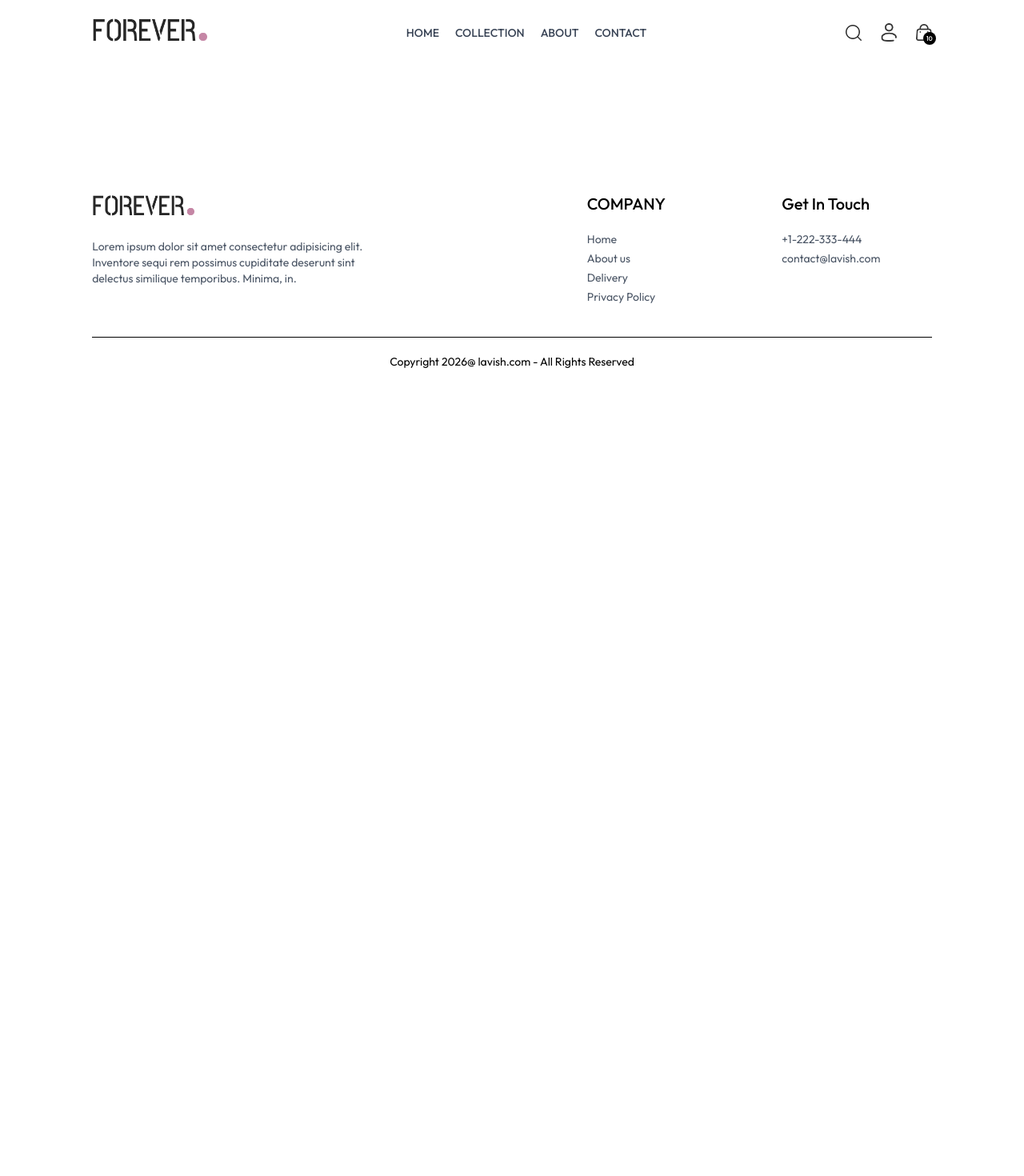
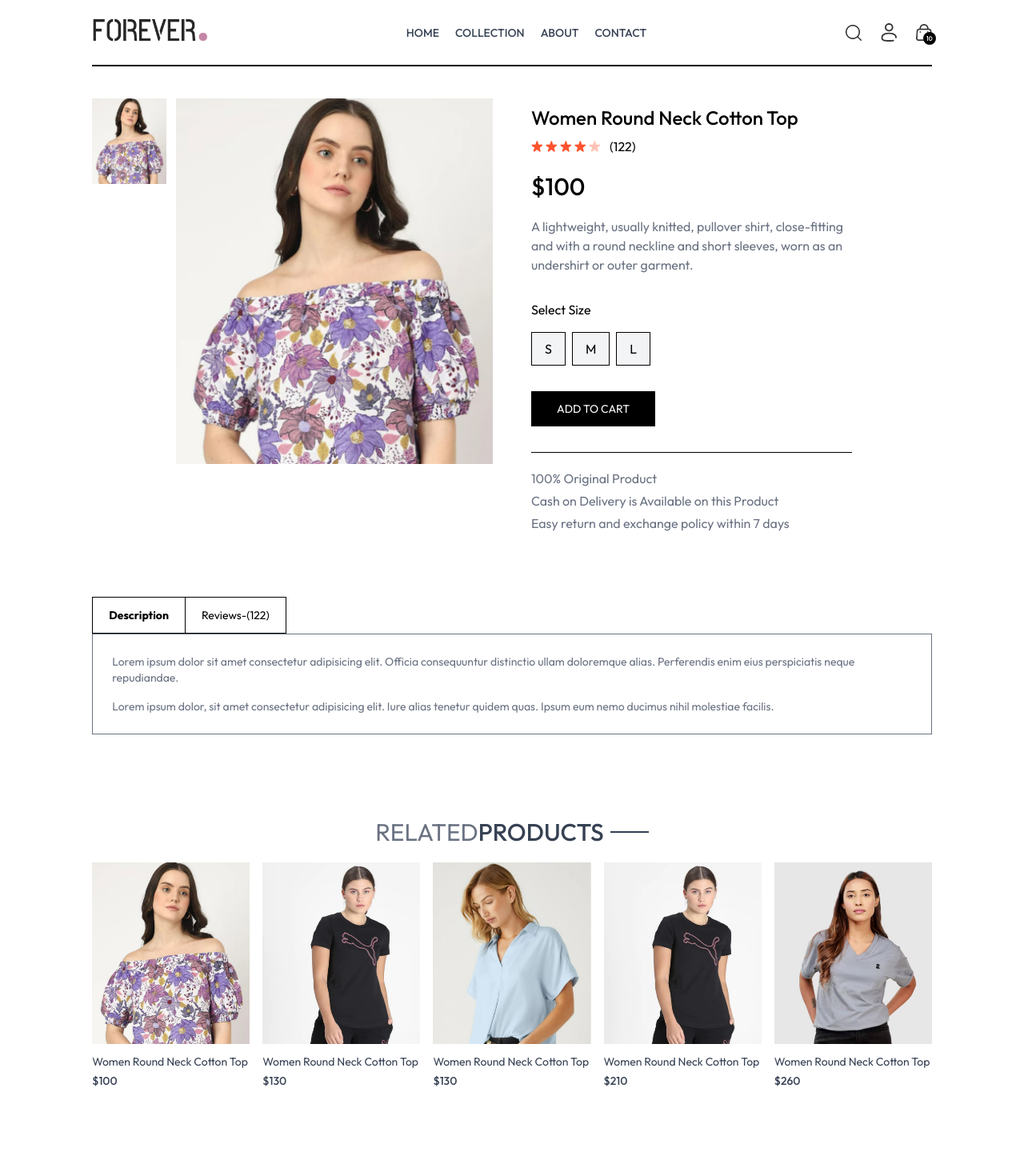
Before and after one commit to lavishawasthi/Ecommerce-site, a React (Vite) app: page /product/aaaaa in a window 1280 px wide. Shown: the top 1470 px of the page at 80% size. Before the commit the page ends 800 px from the top, so only its background shows below. Built offline with nearby package versions, Linux system fonts and the light colour scheme.

Commit message:
completed the product page along withe the search funcy=tion in collection page

```diff
--- a/src/App.jsx
+++ b/src/App.jsx
@@ -11,11 +11,13 @@
 import Product from './pages/Product'
 import Navbar from './components/Navbar'
 import Footer from './components/Footer'
+import SearchBar from './components/SearchBar'
 
 const App = () => {
   return (
     <div className='px-4 sm:px-[5vw] mp:px-[7vw] lg:px-[9vw]'>
       <Navbar/>
+      <SearchBar/>
       <Routes>
       <Route path='/' element={<Home/>}/>
       <Route path='/collection' element={<Collection/>}/>
@@ -25,7 +27,7 @@
       <Route path='/login' element={<Login/>}/>
       <Route path='/orders' element={<Orders/>}/>
       <Route path='/placeorders' element={<PlaceOrder/>}/>
-      <Route path='/product' element={<Product/>}/>
+      <Route path='/product/:productId' element={<Product/>}/>
 
       </Routes>
       <Footer/>
--- a/src/components/Navbar.jsx
+++ b/src/components/Navbar.jsx
@@ -1,8 +1,10 @@
-import React, { useState } from 'react'
+import React, { useContext, useState } from 'react'
 import {assets} from '../assets/assets'
 import {Link, NavLink} from 'react-router-dom'
+import { ShopContext } from '../context/ShopContext';
 const Navbar = () => {
   const [visible,setVisible] = useState(false);
+  const {setShowSearch}=useContext(ShopContext);
   return (
     <div className='flex items-center justify-between py-5 font-medium'>
       <Link to='/'>
@@ -27,7 +29,7 @@
         </NavLink>
       </ul>
       <div className='flex items-center gap-6'>
-        <img src={assets.search_icon} className='w-5 cursor-pointer' alt="seacrch-icon"/>
+        <img onClick={()=>setShowSearch(true)} src={assets.search_icon} className='w-5 cursor-pointer' alt="seacrch-icon"/>
         <div className='group relative'>
           <img className='w-5 cursor-pointer' src={assets.profile_icon} alt="profile-icon"/>
           <div className='group-hover:block hidden absolute dropdown-menu right-0 pt-4'>
--- /dev/null
+++ b/src/components/RelatedProducts.jsx
@@ -0,0 +1,36 @@
+import React, { useContext, useEffect, useState } from 'react'
+import { ShopContext } from '../context/ShopContext'
+import Title from './Title.jsx'
+import ProductItem from '../components/ProductItem';
+import { Link } from 'react-router-dom';
+
+const RelatedProducts = ({category,subCategory}) => {
+    const {products}=useContext(ShopContext);
+    const [related,setRelated]=useState([]);
+    useEffect(()=>{
+        if(products.length>0){
+            let productsCopy=products.slice();
+            productsCopy=productsCopy.filter((item)=> category===item.category );
+            productsCopy=productsCopy.filter((item)=> subCategory===item.subCategory );
+            setRelated(productsCopy.slice(0,5));
+        }
+    },[products])
+
+  return (
+    <div className='my-24'>
+        <div className='text-center text-3xl py-2'>
+            <Title text1={'RELATED'} text2={'PRODUCTS'} />
+        </div>
+        <div className='grid grid-cols-2 sm:grid-cols-3 md:grid-cols-4 lg:grid-cols-5 gap-4 gap-y-6'>
+            {related.map((item,index)=>(
+                <Link to={`/product/${item._id}`} onClick={() => window.scrollTo({ top: 0, behavior: "smooth" })}>
+                <ProductItem key={index} name={item.name} id={item._id} price={item.price} image={item.image}/>
+                </Link>
+            ))}
+        </div>
+
+    </div>
+  )
+}
+
+export default RelatedProducts
--- /dev/null
+++ b/src/components/SearchBar.jsx
@@ -0,0 +1,31 @@
+import React, { useContext, useEffect, useState } from 'react'
+import { ShopContext } from '../context/ShopContext'
+import { assets } from '../assets/assets';
+import { useLocation } from 'react-router-dom';
+
+const SearchBar = () => {
+    const {search,setSearch,showSearch,setShowSearch}= useContext(ShopContext);
+    const [visible,setVisible]=useState(false);
+    const location=useLocation();
+
+    useEffect(()=>{
+        if(location.pathname.includes('/collection') && showSearch){
+            setVisible(true);
+        }else{
+            setVisible(false);
+        }
+    },[location,showSearch])
+
+  return showSearch && visible?(
+    <div className='border-t border-b bg-gray-50 text-center'>
+        <div className='inline-flex items-centerjustify-center border border-gray-400 px-5 py-2 my-5 mx-3 rounded-full w-3/4 sm:w-1/2'>
+            <input value={search} onChange={(e)=>setSearch(e.target.value)} className='flex-1 outline-none bg-inherit text-sm' type='text' placeholder='Search'/>
+            <img className='w-4' src={assets.search_icon} alt=""/>
+        </div>
+        <img onClick={()=>setShowSearch(false)} className='inline w-3 cursor-pointer' src={assets.cross_icon} alt=""/>
+
+    </div>
+  ):null;
+}
+
+export default SearchBar
--- a/src/context/ShopContext.jsx
+++ b/src/context/ShopContext.jsx
@@ -1,4 +1,4 @@
-import { createContext } from "react";
+import { createContext, useState } from "react";
 import { products } from "../assets/assets";
 export const ShopContext = createContext();
 
@@ -6,8 +6,10 @@
 
     const currency='$';
     const delivery_fee=10;
+    const [search,setSearch]=useState('');
+    const [showSearch,setShowSearch]=useState(false);
     const value={
-        products,currency,delivery_fee
+        products,currency,delivery_fee,search,setSearch,showSearch,setShowSearch
     }
     return(
         <ShopContext.Provider value={value}>
--- a/src/index.css
+++ b/src/index.css
@@ -12,6 +12,9 @@
   font-weight: 400;
   font-style: normal;
 }
+::-webkit-scrollbar{
+  display:none;
+}
 @media (max-width:640px){
   a.active{
     background-color: black ;
--- a/src/pages/Collection.jsx
+++ b/src/pages/Collection.jsx
@@ -5,7 +5,7 @@
 import ProductItem from '../components/ProductItem';
 
 const Collection = () => {
-  const {products}=useContext(ShopContext);
+  const {products,search,showSearch}=useContext(ShopContext);
   const [showFilter,setShowFilter]=useState(false);
   const [filterProducts,setFilterProducts]=useState([]);
   const [category,setCategory]=useState([]);
@@ -29,6 +29,9 @@
 
   const applyFilter=()=>{
     let productsCopy=products.slice();
+    if(showSearch && search){
+      productsCopy=productsCopy.filter(item=> item.name.toLowerCase().includes(search.toLowerCase()))
+    }
 
     if(category.length>0 ){
       productsCopy=productsCopy.filter(item=> category.includes(item.category));
@@ -58,7 +61,7 @@
 
   useEffect(()=>{
     applyFilter();
-  },[category,subCategory])
+  },[category,subCategory,search,showSearch])
 
   useEffect(()=>{
     sortProducts();
--- a/src/pages/Product.jsx
+++ b/src/pages/Product.jsx
@@ -1,11 +1,95 @@
-import React from 'react'
+import React, { useContext, useEffect, useState } from 'react'
+import { useParams } from 'react-router-dom'
+import { ShopContext } from '../context/ShopContext';
+import { assets } from '../assets/assets';
+import RelatedProducts from '../components/RelatedProducts';
 
 const Product = () => {
-  return (
-    <div>
+  const {productId}=useParams();
+  const {products,currency}=useContext(ShopContext);
+  const [productData,setProductData]=useState(false);
+  const [image,setImage]=useState('');
+  const [size,setSize]=useState('');
+
+  const fetchProductData =async()=>{
+    products.map((item)=>{
+      if(item._id===productId){
+        setProductData(item);
+        setImage(item.image[0]);
+        return null;
+      }
+    })
+  }
+
+  useEffect(()=>{
+    fetchProductData();
+  },[productId,products])
+
+  return productData?(
+    <div className='border-t-2 pt-10 transition-opacity ease-in duration-500 opacity-100'>
+      {/* product data  */}
+      <div className='flex gap-12 sm:gap-12 flex-col sm:flex-row'>
+        {/* products images */}
+        <div className='flex-1 flex flex-col-reverse gap-3 sm:flex-row'>
+          <div className='flex sm:flex-col overflow-x-auto sm:overflow-y-scroll justify-between sm:justify-normal sm:w-[18.7%] w-full'>
+              {
+                productData.image.map((item,index)=>(
+                  <img onClick={()=>setImage(item)} src={item} key={index} className='w-[24%] sm:w-full sm:mb-3 flex-shrink-0 cursor-pointer'/>
+                ))
+              }
+          </div>
+          <div className='w-full sm:w-[80%]'>
+            <img src={image} className='w-full h-auto' alt=""/>
+          </div>
+        </div>
+        {/* product information */}
+        <div className='flex-1'>
+          <h1 className='font-medium text-2xl mt-2'>{productData.name}</h1>
+          <div className='flex items-center gap-1 mt-2'>
+            <img src={assets.star_icon} alt="" className="w-3.5" />
+            <img src={assets.star_icon} alt="" className="w-3.5" />
+            <img src={assets.star_icon} alt="" className="w-3.5" />
+            <img src={assets.star_icon} alt="" className="w-3.5" />
+            <img src={assets.star_dull_icon} alt="" className="w-3.5" />
+            <p className='pl-2'>(122)</p>
+          </div>
+          <p className='mt-5 text-3xl font-medium'>{currency}{productData.price}</p>
+          <p className='mt-5 text-gray-500 md:w-4/5'>{productData.description}</p>
+          <div className='flex flex-col gap-4 my-8'>
+            <p>Select Size</p>
+            <div className='flex gap-2'>
+              {productData.sizes.map((item,index)=>(
+                <button onClick={()=>setSize(item)} className={`border py-2 px-4 bg-gray-100 ${item===size?'border-orange-500':''}`} key={index}>{item}</button>
+              ))
+              }
+            </div>
+          </div>
+          <button className='bg-black text-white px-8 py-3 text-sm active:bg-gray-700'>ADD TO CART</button>
+          <hr className='mt-8 sm:w-4/5'/>
+          <div className='item-sm text-gray-500 mt-5 flex flex-col gap-1'>
+            <p>100% Original Product</p>
+            <p>Cash on Delivery is Available on this Product</p>
+            <p>Easy return and exchange policy within 7 days</p>
+          </div>
+        </div>
+      </div>
+      {/* description and review section */}
+      <div className='mt-20 '>
+        <div className='flex'>
+          <b className='border border-r-0 px-5 py-3 text-sm'>Description</b>
+          <p className='border px-5 py-3 text-sm'> Reviews-(122)</p>
+        </div>
+        <div className='flex flex-col gap-4 border px-6 py-6 text-sm text-gray-500'>
+          <p>Lorem ipsum dolor sit amet consectetur adipisicing elit. Officia consequuntur distinctio ullam doloremque alias. Perferendis enim eius perspiciatis neque repudiandae.</p>
+          <p>Lorem ipsum dolor, sit amet consectetur adipisicing elit. Iure alias tenetur quidem quas. Ipsum eum nemo ducimus nihil molestiae facilis.</p>
+
+        </div>
+      </div>
+      {/* related section */}
+      <RelatedProducts category={productData.category} subCategory={productData.subCategory}/>
 
     </div>
-  )
+  ): <div className='opacity-0'></div>
 }
 
 export default Product
```
